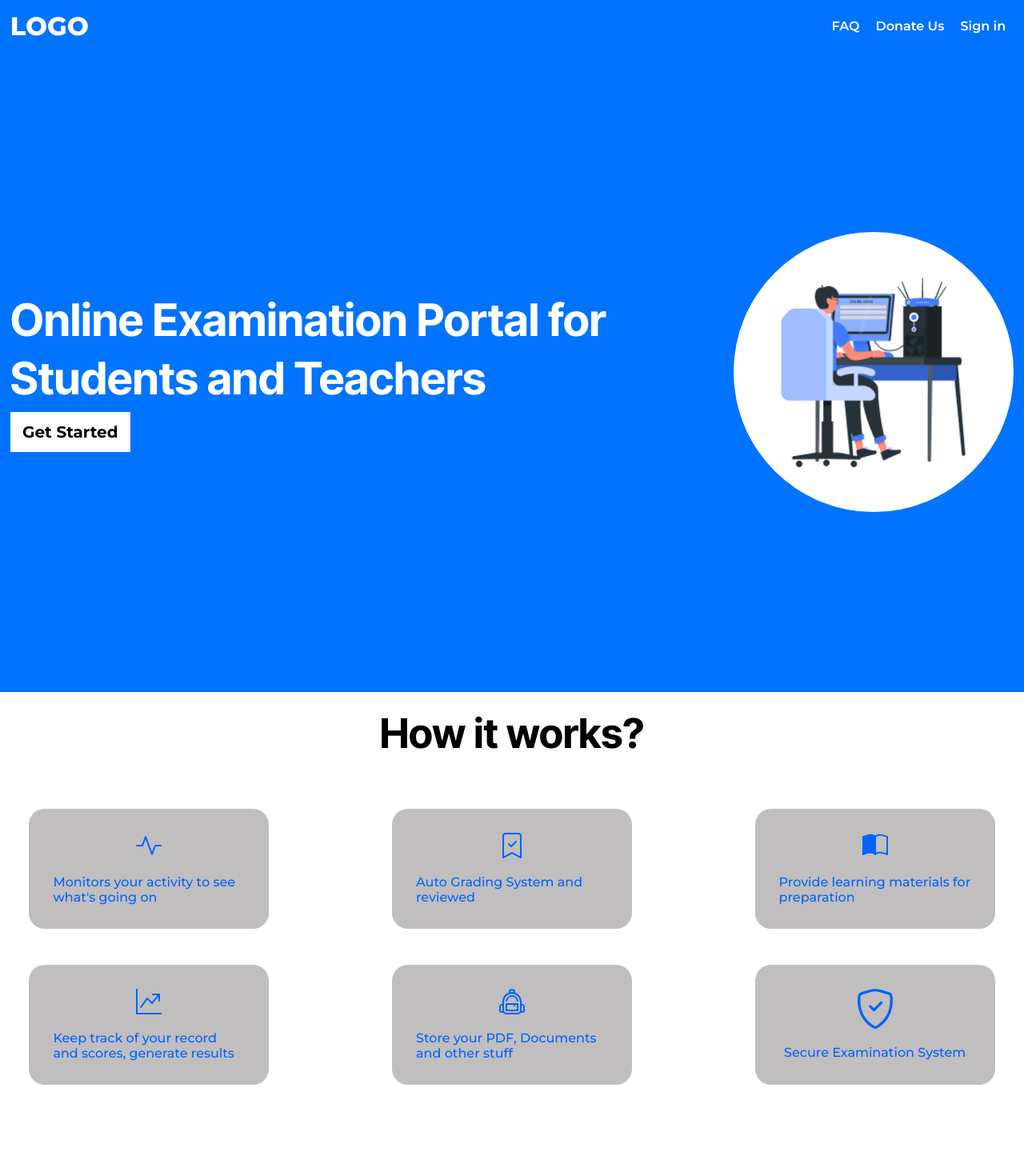
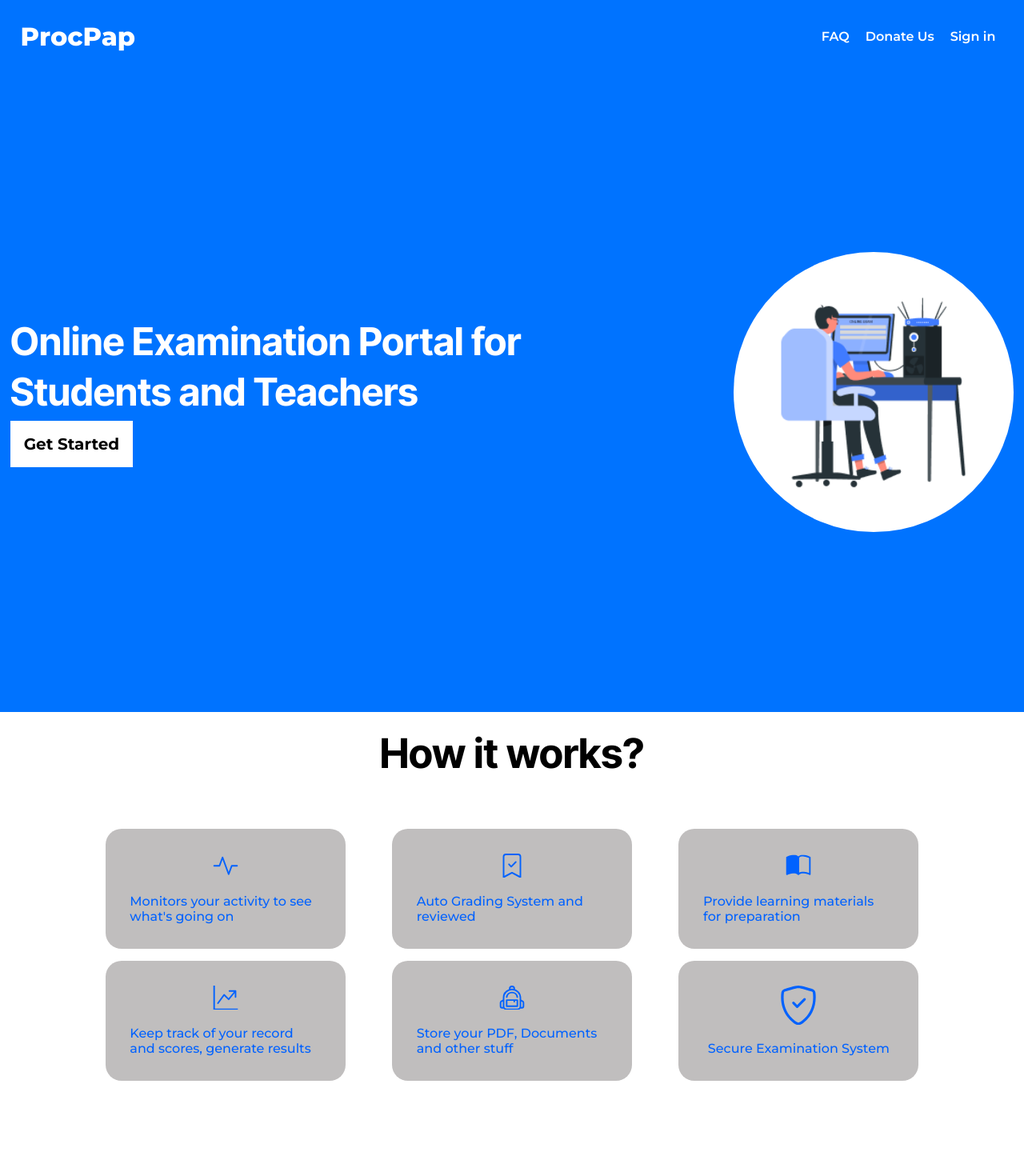
Before and after one commit to iam-devAlhan/Quizlify, a React (Vite) app: page / in a window 1280 px wide. Shown: the top 1470 px of the page at 80% size. Built offline with nearby package versions, Linux system fonts and the light colour scheme.

Commit message:
Updated files

```diff
--- a/package.json
+++ b/package.json
@@ -11,7 +11,8 @@
   },
   "dependencies": {
     "react": "^18.2.0",
-    "react-dom": "^18.2.0"
+    "react-dom": "^18.2.0",
+    "react-router-dom": "^6.26.2"
   },
   "devDependencies": {
     "@types/react": "^18.2.66",
--- a/src/components/css/nav.module.css
+++ b/src/components/css/nav.module.css
@@ -4,7 +4,7 @@
     justify-content: space-between;
     align-items: center;
     gap: 10px;
-    padding: 1%;
+    padding: 2%;
     background-color: transparent;
     color: #fff;
 }
--- a/src/components/css/section.module.css
+++ b/src/components/css/section.module.css
@@ -12,7 +12,7 @@
     font-family: 'Inter Tight';
     display: flex;
     flex-direction: column;
-    font-size: 3.5em;
+    font-size: 3em;
     font-weight: 700;
     color: #fff;
     line-height: 1.3;
@@ -20,8 +20,9 @@
 }
 .title button {
     font-family: 'Montserrat';
-    width: 150px;
-    height: 50px;
+    width: fit-content;
+    height: fit-content;
+    padding: 2%;
     margin-top: 5px;
     font-size: 20px;
     font-weight: 700;
@@ -64,7 +65,7 @@
     grid-template-columns: 1fr 1fr 1fr;
     align-items: center ;
     justify-content: center;
-    grid-gap: 15%;
+    grid-gap: 5%;
 
 }
 
--- a/src/components/navbar.jsx
+++ b/src/components/navbar.jsx
@@ -16,7 +16,7 @@ const Navbar = function () {
             <header>
                 <nav>
                     <div className={styles.container}>
-                    <h1>LOGO</h1>
+                    <h1>ProcPap</h1>
                         <ul>
                             <li id={styles['nav-link']}><a>FAQ</a></li>
                             <li id={styles['nav-link']}><a>Donate Us</a></li>
```
Also changed, not shown: 1 other file (tests, documents, lock files or other folders).
